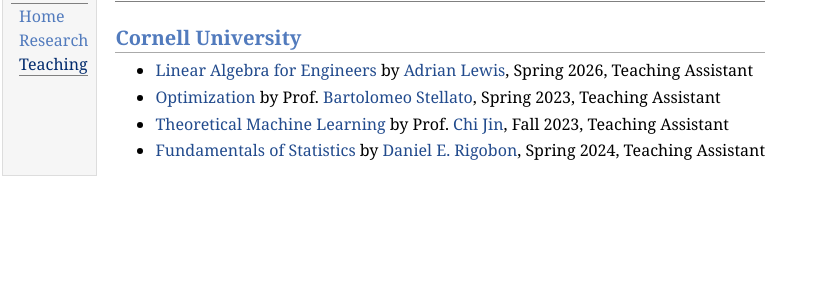
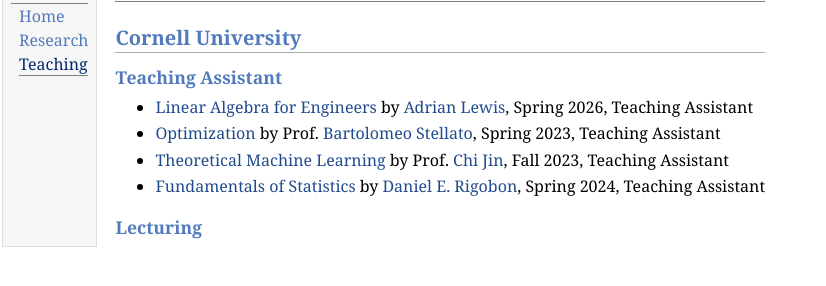
Before and after one commit to Suvadip2776/Suvadip_Website, a plain HTML site: page teaching.html in a window 1280 px wide. Shown: the part 48-334 px from the top of the page, without its empty margins (0-826 px from the left). Drawn offline with Linux system fonts and the light colour scheme.

Commit message:
Add headings for Teaching Assistant and Lecturing

```diff
--- a/teaching.html
+++ b/teaching.html
@@ -21,6 +21,8 @@
 <h1>Teaching</h1>
 </div>
 <h2>Cornell University</h2>
+  <h3>Teaching Assistant</h3>
+  </div>
 <ul>
 <li><p><a href="https://classes.cornell.edu/browse/roster/SP26/class/MATH/2940">Linear Algebra for Engineers</a> by <a href="https://people.orie.cornell.edu/aslewis/">Adrian Lewis</a>, Spring 2026, Teaching Assistant
 </li>
@@ -31,6 +33,8 @@
 <li><p><a href="https://registrar.princeton.edu/course-offerings/course-details?term=1244&amp;courseid=007996">Fundamentals of Statistics</a> by <a href="https://drigobon.com/">Daniel E. Rigobon</a>, Spring 2024, Teaching Assistant</p>
 </li>
 </ul>
+  <h3>Lecturing</h3>
+  </div>
 </td>
 </tr>
 </table>
```
